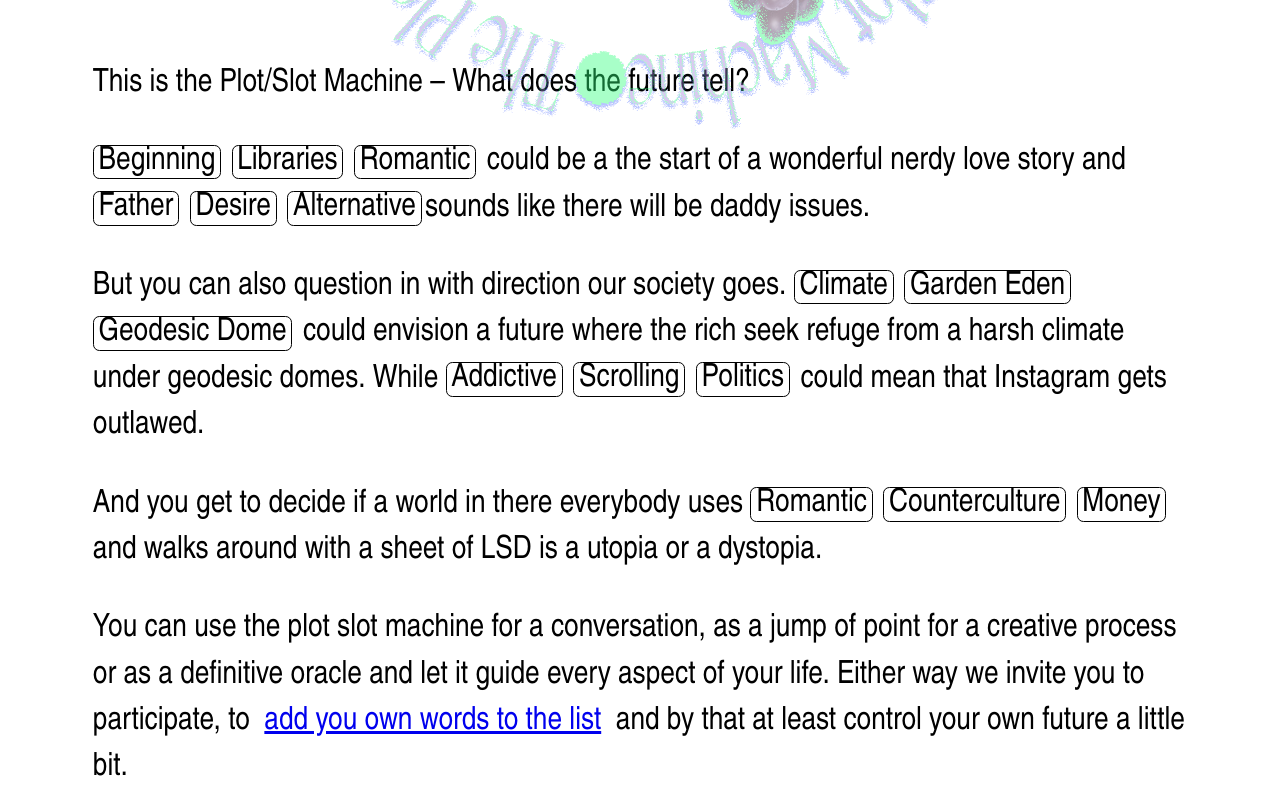
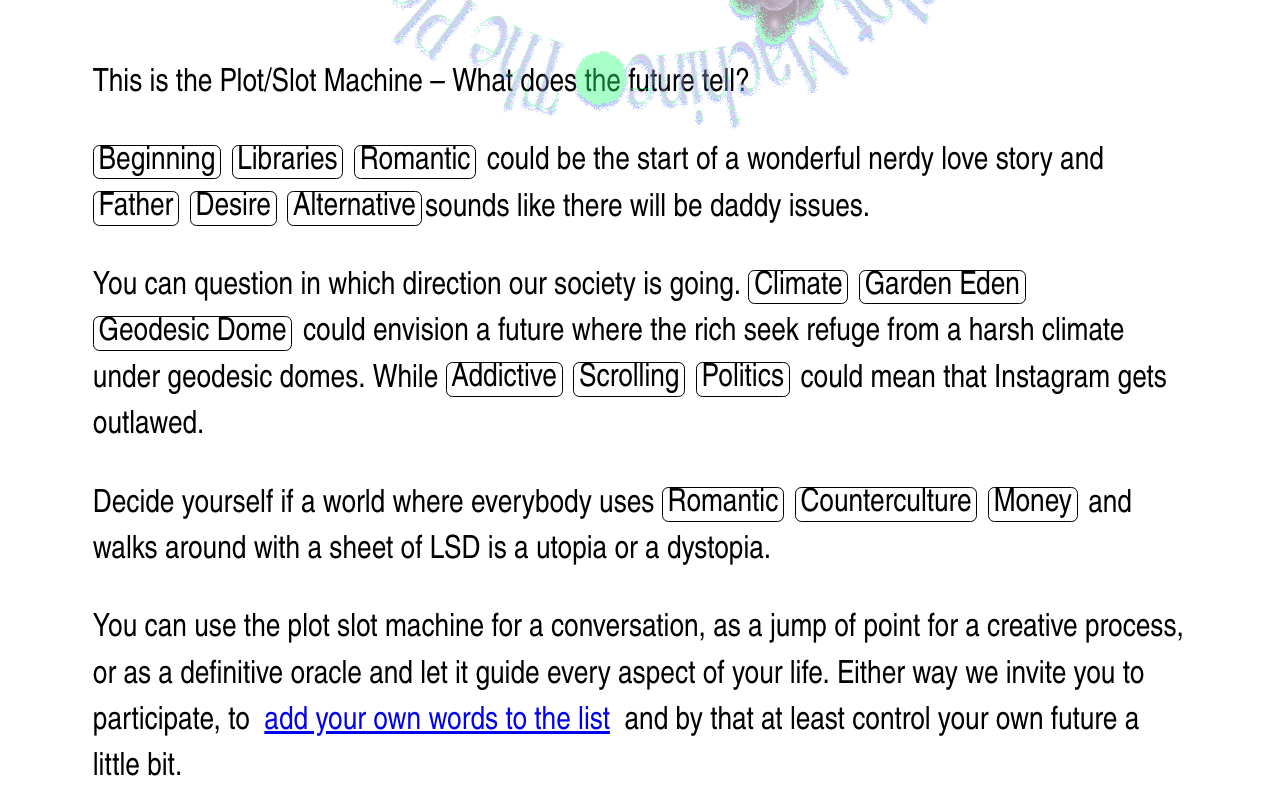
Before and after one commit to milangress/post-earth, a Vue app: page / in a window 1280 px wide. Shown: the part 580-1380 px from the top of the page. Built offline with nearby package versions, Linux system fonts and the light colour scheme; no server answers.

Commit message:
💬 text & grammar

```diff
--- a/src/views/Home.vue
+++ b/src/views/Home.vue
@@ -11,11 +11,11 @@
             .slot__item.slot__item--copy {{ slot.items[0] }}
     div.description
       p This is the Plot/Slot Machine – What does the future tell?
-      p <span>Beginning</span> <span>Libraries</span> <span>Romantic</span> could be a the start of a wonderful nerdy love story and <span>Father</span> <span>Desire</span> <span>Alternative</span>sounds like there will be daddy issues.
-      p But you can also question in with direction our society goes. <span>Climate</span> <span>Garden Eden</span> <span>Geodesic Dome</span> could envision a future where the rich seek refuge from a harsh climate under geodesic domes. While <span>Addictive</span> <span>Scrolling</span> <span>Politics</span> could mean that Instagram gets outlawed.
-      p And you get to decide if a world in there everybody uses <span>Romantic</span> <span>Counterculture</span> <span>Money</span> and walks around with a sheet of LSD is a utopia or a dystopia.
-      p You can use the plot slot machine for a conversation, as a jump of point for a creative process or as a definitive oracle and let it guide every aspect of your life. Either way we invite you to participate, to &nbsp;
-        a(href="https://docs.google.com/spreadsheets/d/1UKl6-enr9-ih9rfZ52x9n66VXIELMA5lMkRJjDB4Bbo/edit#gid=0") add you own words to the list
+      p <span>Beginning</span> <span>Libraries</span> <span>Romantic</span> could be the start of a wonderful nerdy love story and <span>Father</span> <span>Desire</span> <span>Alternative</span>sounds like there will be daddy issues.
+      p You can question in which direction our society is going. <span>Climate</span> <span>Garden Eden</span> <span>Geodesic Dome</span> could envision a future where the rich seek refuge from a harsh climate under geodesic domes. While <span>Addictive</span> <span>Scrolling</span> <span>Politics</span> could mean that Instagram gets outlawed.
+      p Decide yourself if a world where everybody uses <span>Romantic</span> <span>Counterculture</span> <span>Money</span> and walks around with a sheet of LSD is a utopia or a dystopia.
+      p You can use the plot slot machine for a conversation, as a jump of point for a creative process, or as a definitive oracle and let it guide every aspect of your life. Either way we invite you to participate, to &nbsp;
+        a(href="https://docs.google.com/spreadsheets/d/1W2vC_DJgkDrKWauYBp_IjoGBMIDyvj5qHzMDg2Bj1qY/edit#gid=0") add your own words to the list
         | &nbsp; and by that at least control your own future a little bit.
 
       p So don't forget – this is not <span>The Planet as</span> <span>Low Cost</span> <span>Culture</span> and always keep  <span>The</span> <span>Optimism</span> <span>Pessimism</span>
```
